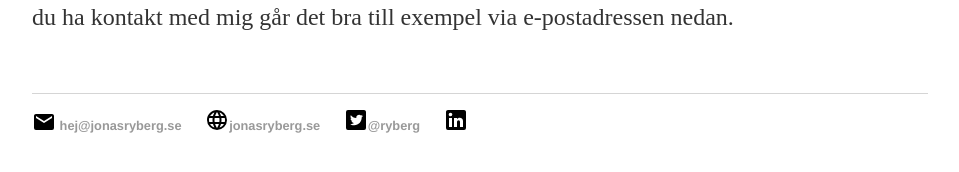
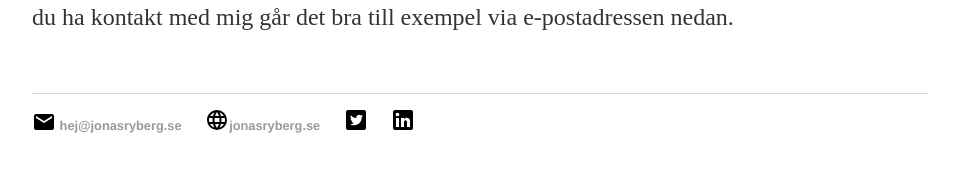
Before and after one commit to jonasryberg/test, a Jekyll site: the page index.html, which Jekyll copies as it is, in a window 1280 px wide. Shown: the part 261-433 px from the top of the page, without its empty margins (160-1119 px from the left). Built offline with Jekyll 4.4.1, drawn with Linux system fonts in a browser that asks for light colours.

Commit message:
Update index.html

```diff
--- a/index.html
+++ b/index.html
@@ -42,9 +42,9 @@
         		<li><svg style="width:24px;height:24px" viewBox="0 -2 24 24">
     <path fill="#000000" d="M16.36,14C16.44,13.34 16.5,12.68 16.5,12C16.5,11.32 16.44,10.66 16.36,10H19.74C19.9,10.64 20,11.31 20,12C20,12.69 19.9,13.36 19.74,14M14.59,19.56C15.19,18.45 15.65,17.25 15.97,16H18.92C17.96,17.65 16.43,18.93 14.59,19.56M14.34,14H9.66C9.56,13.34 9.5,12.68 9.5,12C9.5,11.32 9.56,10.65 9.66,10H14.34C14.43,10.65 14.5,11.32 14.5,12C14.5,12.68 14.43,13.34 14.34,14M12,19.96C11.17,18.76 10.5,17.43 10.09,16H13.91C13.5,17.43 12.83,18.76 12,19.96M8,8H5.08C6.03,6.34 7.57,5.06 9.4,4.44C8.8,5.55 8.35,6.75 8,8M5.08,16H8C8.35,17.25 8.8,18.45 9.4,19.56C7.57,18.93 6.03,17.65 5.08,16M4.26,14C4.1,13.36 4,12.69 4,12C4,11.31 4.1,10.64 4.26,10H7.64C7.56,10.66 7.5,11.32 7.5,12C7.5,12.68 7.56,13.34 7.64,14M12,4.03C12.83,5.23 13.5,6.57 13.91,8H10.09C10.5,6.57 11.17,5.23 12,4.03M18.92,8H15.97C15.65,6.75 15.19,5.55 14.59,4.44C16.43,5.07 17.96,6.34 18.92,8M12,2C6.47,2 2,6.5 2,12A10,10 0 0,0 12,22A10,10 0 0,0 22,12A10,10 0 0,0 12,2Z" />
 </svg><a href="https://www.jonasryberg.se">jonasryberg.se</a></li>
-        		<li><svg style="width:24px;height:24px" viewBox="0 -2 24 24">
+        		<li><a href="https://twitter.com/ryberg"><svg style="width:24px;height:24px" viewBox="0 -2 24 24">
     <path fill="#000000" d="M17.71,9.33C17.64,13.95 14.69,17.11 10.28,17.31C8.46,17.39 7.15,16.81 6,16.08C7.34,16.29 9,15.76 9.9,15C8.58,14.86 7.81,14.19 7.44,13.12C7.82,13.18 8.22,13.16 8.58,13.09C7.39,12.69 6.54,11.95 6.5,10.41C6.83,10.57 7.18,10.71 7.64,10.74C6.75,10.23 6.1,8.38 6.85,7.16C8.17,8.61 9.76,9.79 12.37,9.95C11.71,7.15 15.42,5.63 16.97,7.5C17.63,7.38 18.16,7.14 18.68,6.86C18.47,7.5 18.06,7.97 17.56,8.33C18.1,8.26 18.59,8.13 19,7.92C18.75,8.45 18.19,8.93 17.71,9.33M20,2H4A2,2 0 0,0 2,4V20A2,2 0 0,0 4,22H20A2,2 0 0,0 22,20V4C22,2.89 21.1,2 20,2Z" />
-</svg><a href="https://twitter.com/ryberg">@ryberg</a></li>
+</svg></a></li>
         		<li><a href="https://se.linkedin.com/in/jryberg"><svg style="width:24px;height:24px" viewBox="0 -2 24 24">
     <path fill="#000000" d="M19,19H16V13.7A1.5,1.5 0 0,0 14.5,12.2A1.5,1.5 0 0,0 13,13.7V19H10V10H13V11.2C13.5,10.36 14.59,9.8 15.5,9.8A3.5,3.5 0 0,1 19,13.3M6.5,8.31C5.5,8.31 4.69,7.5 4.69,6.5A1.81,1.81 0 0,1 6.5,4.69C7.5,4.69 8.31,5.5 8.31,6.5A1.81,1.81 0 0,1 6.5,8.31M8,19H5V10H8M20,2H4C2.89,2 2,2.89 2,4V20A2,2 0 0,0 4,22H20A2,2 0 0,0 22,20V4C22,2.89 21.1,2 20,2Z" />
 </svg></a></li>
```
